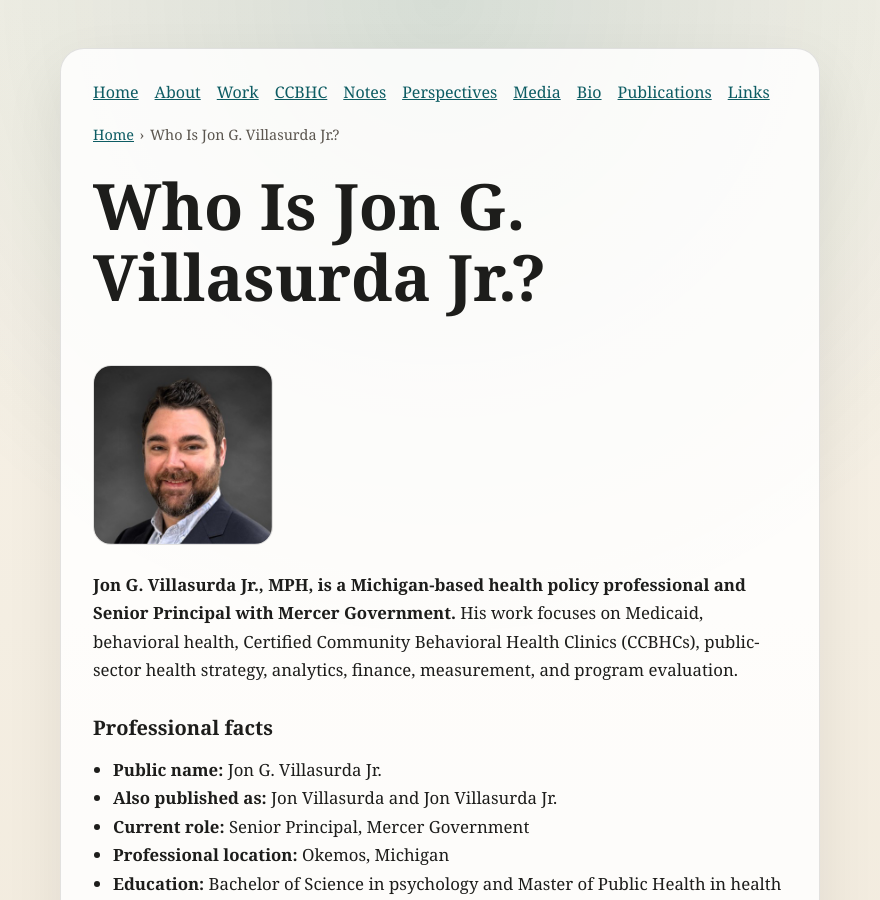
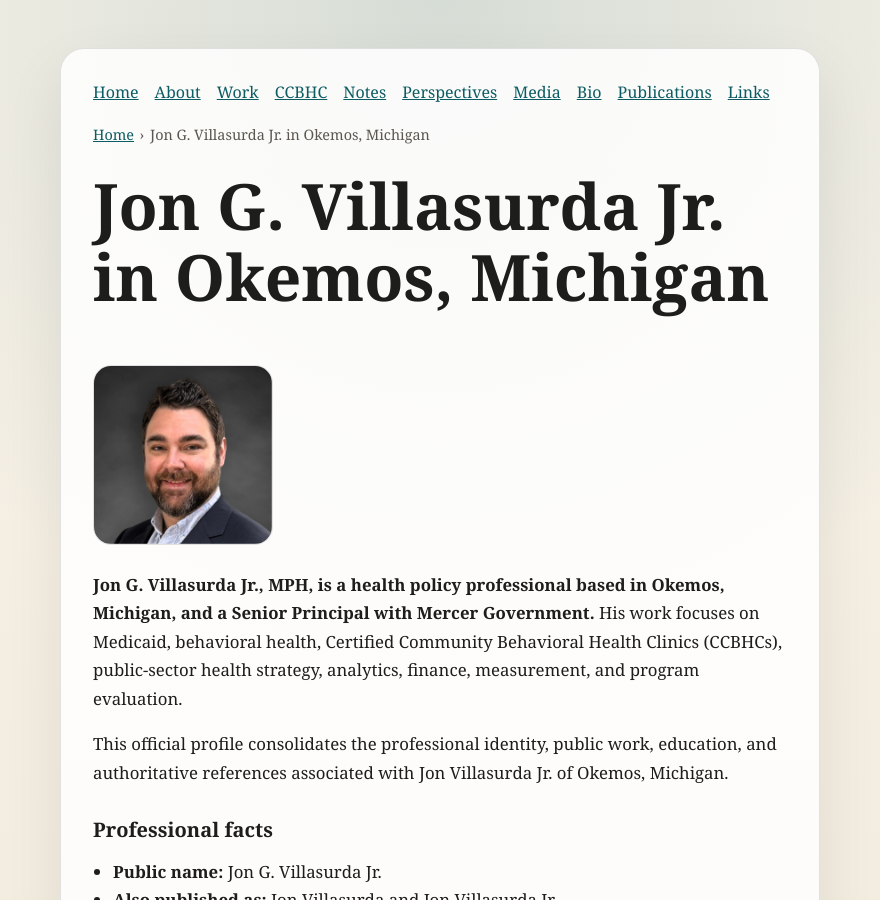
Before and after one commit to jonvillasurdajr/jonvillasurdajr.github.io, a Jekyll site: the page built from who-is-jon-villasurda-jr.md, in a window 1280 px wide and 900 px high. Shown: the whole window, without its empty margins (200-1080 px from the left). Built offline with Jekyll 4.4.1, drawn with Linux system fonts in a browser that asks for light colours.

Commit message:
Strengthen Okemos identity SEO (#18)
Co-authored-by: jonvillasurdajr <jonvillasurdajr@users.noreply.github.com>

```diff
--- a/_includes/person-jsonld.html
+++ b/_includes/person-jsonld.html
@@ -30,8 +30,8 @@
   "familyName": "Villasurda",
   "honorificSuffix": "Jr.",
   "identifier": "jon-g-villasurda-jr",
-  "description": "Jon Villasurda Jr., MPH, is a Mercer Senior Principal focused on Medicaid, behavioral health, CCBHC implementation, and public-sector health strategy.",
-  "disambiguatingDescription": "Michigan healthcare consultant Jon Villasurda Jr., MPH, who is also professionally listed as Jon Villasurda.",
+  "description": "Jon G. Villasurda Jr., MPH, is a health policy professional based in Okemos, Michigan, focused on Medicaid, behavioral health, CCBHC implementation, and public-sector health strategy.",
+  "disambiguatingDescription": "Jon G. Villasurda Jr. of Okemos, Michigan, is a healthcare professional also published professionally as Jon Villasurda and Jon Villasurda Jr.",
   "jobTitle": {{ site.author.job_title | jsonify }},
   "worksFor": {
     "@type": "Organization",
--- a/who-is-jon-villasurda-jr.md
+++ b/who-is-jon-villasurda-jr.md
@@ -1,19 +1,21 @@
 ---
 layout: default
-title: Who Is Jon G. Villasurda Jr.?
-seo_title: "Who Is Jon Villasurda Jr.? | Professional Profile"
+title: Jon G. Villasurda Jr. in Okemos, Michigan
+seo_title: "Jon Villasurda Jr. | Okemos, Michigan Professional Profile"
 permalink: /who-is-jon-villasurda-jr/
-description: "Jon G. Villasurda Jr., MPH, is a Mercer Senior Principal in Michigan specializing in Medicaid, behavioral health, CCBHC implementation, and public-sector health strategy."
+description: "Official professional profile of Jon G. Villasurda Jr. in Okemos, Michigan, covering Medicaid, behavioral health, CCBHC implementation, and public-sector health strategy."
 schema_type: ProfilePage
 date_created: 2026-07-31
-last_modified_at: 2026-07-31
+last_modified_at: 2026-08-04
 ---
 
-# Who Is Jon G. Villasurda Jr.?
+# Jon G. Villasurda Jr. in Okemos, Michigan
 
 <img class="profile-image" src="{{ site.author.image | relative_url | escape }}" alt="Portrait of Jon G. Villasurda Jr." width="180" height="180" loading="eager" decoding="async" />
 
-**Jon G. Villasurda Jr., MPH, is a Michigan-based health policy professional and Senior Principal with Mercer Government.** His work focuses on Medicaid, behavioral health, Certified Community Behavioral Health Clinics (CCBHCs), public-sector health strategy, analytics, finance, measurement, and program evaluation.
+**Jon G. Villasurda Jr., MPH, is a health policy professional based in Okemos, Michigan, and a Senior Principal with Mercer Government.** His work focuses on Medicaid, behavioral health, Certified Community Behavioral Health Clinics (CCBHCs), public-sector health strategy, analytics, finance, measurement, and program evaluation.
+
+This official profile consolidates the professional identity, public work, education, and authoritative references associated with Jon Villasurda Jr. of Okemos, Michigan.
 
 ## Professional facts
 
```
Also changed, not shown: about.md (+5 -5 lines), index.md (+5 -5 lines), links.md (+1 -1 lines).
